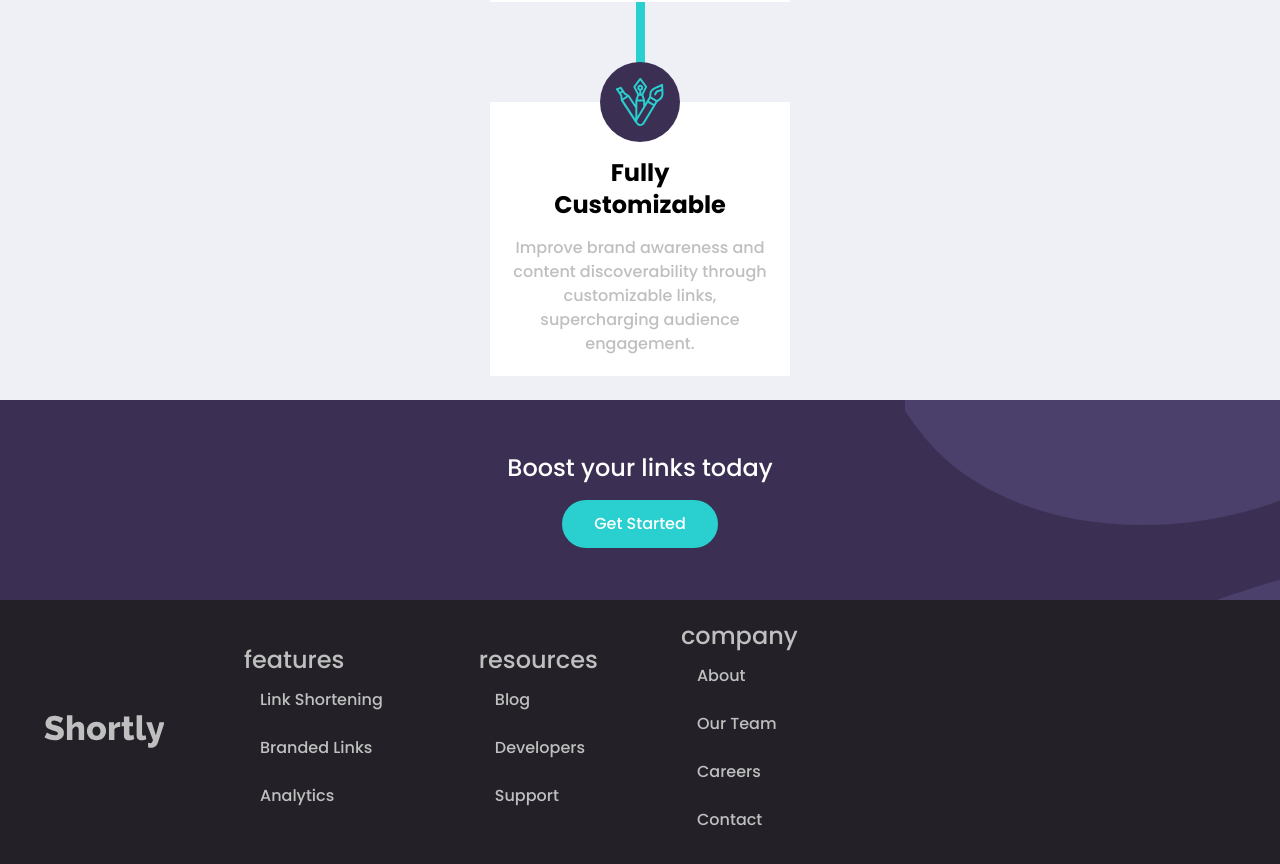
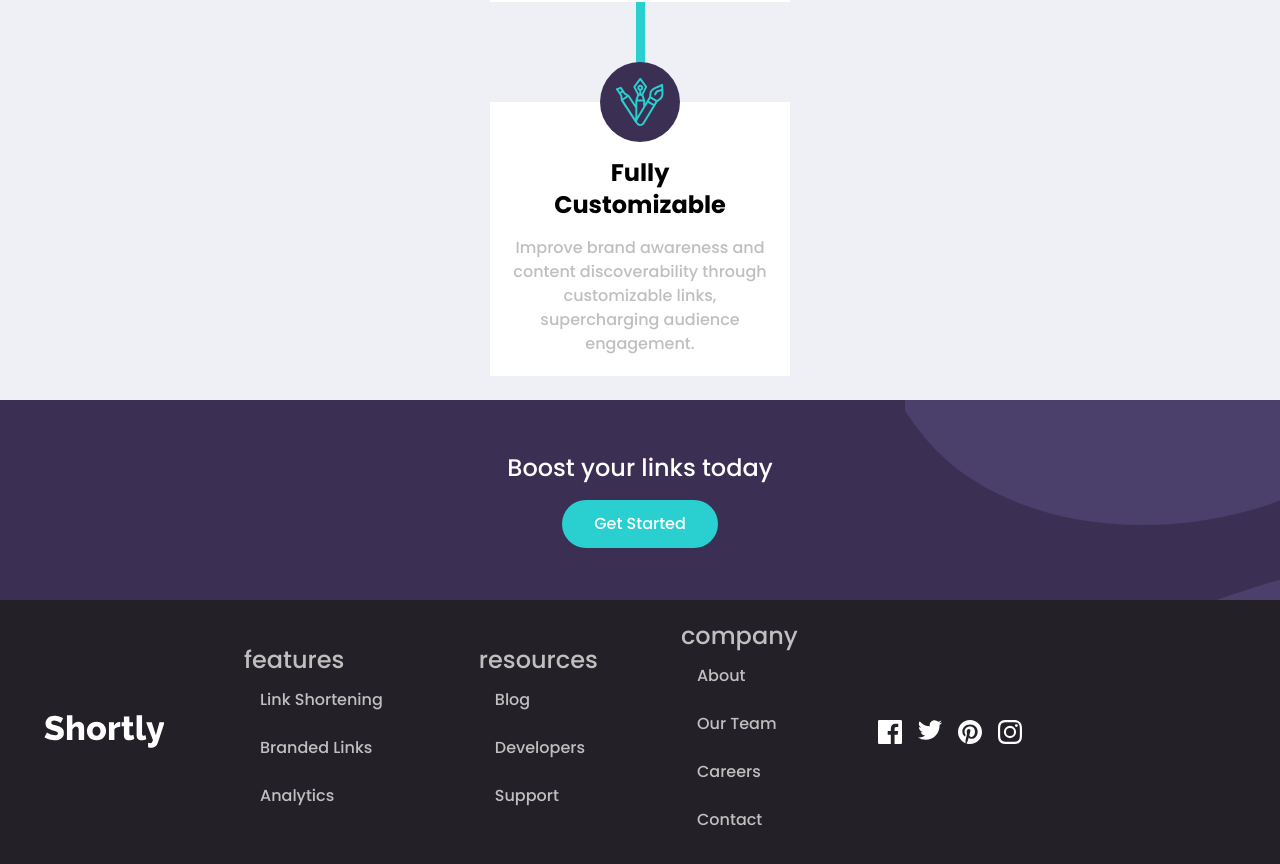
Before and after one commit to karolwk/url-shortening-api, a React (Create React App) app: page / in a window 1280 px wide. Shown: the part 1232-2096 px from the top of the page. Built offline with nearby package versions, Linux system fonts and the light colour scheme.

Commit message:
added icons + some changes in css

```diff
--- a/src/components/Footer/Footer.tsx
+++ b/src/components/Footer/Footer.tsx
@@ -7,8 +7,12 @@ import {
   ListItemText,
 } from '@mui/material';
 import { useTheme } from '@mui/material/styles';
-import { padding } from '@mui/system';
+
 import React from 'react';
+import IconFacebook from '../../assets/IconFacebook';
+import IconInstagram from '../../assets/IconInstagram';
+import IconPinterest from '../../assets/IconPinterest';
+import IconTwitter from '../../assets/IconTwitter';
 import Logo from '../../assets/Logo';
 import TextList from '../common/TextList/TextList';
 
@@ -55,8 +59,14 @@ const Footer = (props: Props) => {
           gap: '5rem',
         }}
       >
-        <Logo color="white" />
+        <Logo htmlColor="white" />
         {generateList(links)}
+        <Box sx={{ display: 'flex', gap: '1em', flexWrap: 'wrap' }}>
+          <IconFacebook />
+          <IconTwitter />
+          <IconPinterest />
+          <IconInstagram />
+        </Box>
       </Box>
     </Container>
   );
--- a/src/components/ShortUrlForm/ShortUrlForm.tsx
+++ b/src/components/ShortUrlForm/ShortUrlForm.tsx
@@ -4,13 +4,10 @@ import {
   TextField,
   Snackbar,
   Alert,
-  CircularProgress,
-  Container,
   Typography,
   Divider,
 } from '@mui/material';
-import IconButton from '@mui/material/IconButton';
-import CloseIcon from '@mui/icons-material/Close';
+
 import LoadingButton from '@mui/lab/LoadingButton';
 import { SerializedError } from '@reduxjs/toolkit';
 import { FetchBaseQueryError } from '@reduxjs/toolkit/dist/query';
```
